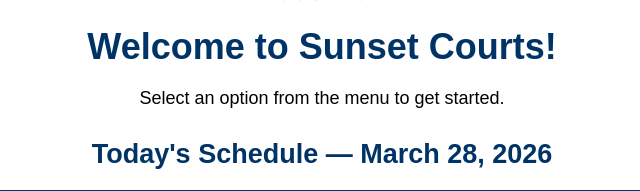
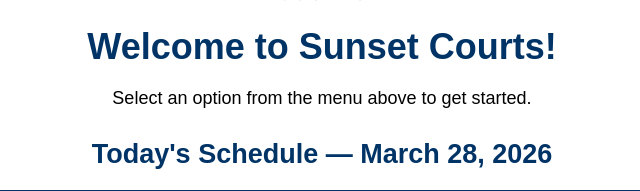
Before and after one commit to brandontrice/sunset-courts, a Flask app: page / in a window 1280 px wide. Shown: the part 337-528 px from the top of the page, without its empty margins (318-958 px from the left). Run offline with Flask 3, Linux system fonts and the light colour scheme; data comes from the database, SQL or seed files in the repository.

Commit message:
Update index.html

```diff
--- a/templates/index.html
+++ b/templates/index.html
@@ -6,7 +6,7 @@
          alt="Sunset Courts Logo"
          style="max-width: 400px; margin-bottom: 20px;">
     <h1>Welcome to Sunset Courts!</h1>
-    <p>Select an option from the menu to get started.</p>
+    <p>Select an option from the menu above to get started.</p>
 </div>
 
 <div style="max-width: 700px; margin: 30px auto;">
```
